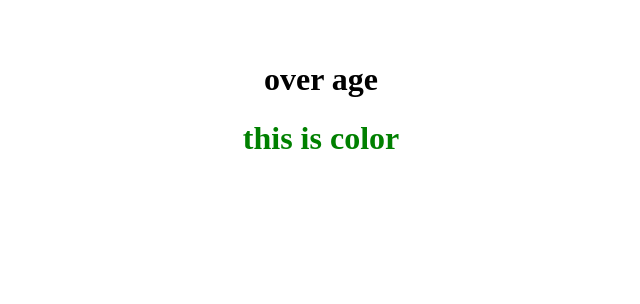
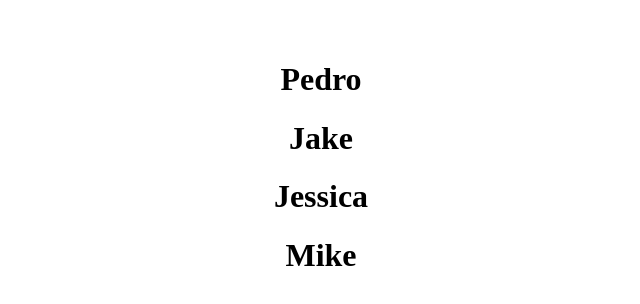
Before and after one commit to ghulam46/react-vite-project, a React (Vite) app: page / in a window 1280 px wide. Shown: the top 304 px of the page, without its empty margins (319-959 px from the left). Built offline with nearby package versions, Linux system fonts and the light colour scheme.

Commit message:
list loop in Array

```diff
--- /dev/null
+++ b/src/ListArray.jsx
@@ -0,0 +1,14 @@
+import "./App.css";
+
+export default function ListArray() {
+
+    const names = ["Pedro", "Jake", "Jessica", "Mike"];
+
+    return(
+        <div className="App">
+            {names.map((name, key) => {
+                return <h1 key={key}>{name}</h1>
+            })}
+        </div>
+    );
+}
--- a/src/main.jsx
+++ b/src/main.jsx
@@ -1,9 +1,11 @@
 import React from 'react'
 import ReactDOM from 'react-dom/client'
 import App from './App.jsx'
+import ListArray from './ListArray.jsx'
 
 ReactDOM.createRoot(document.getElementById('root')).render(
   <React.StrictMode>
-    <App />
+    {/* <App /> */}
+    <ListArray />
   </React.StrictMode>,
 )
```
